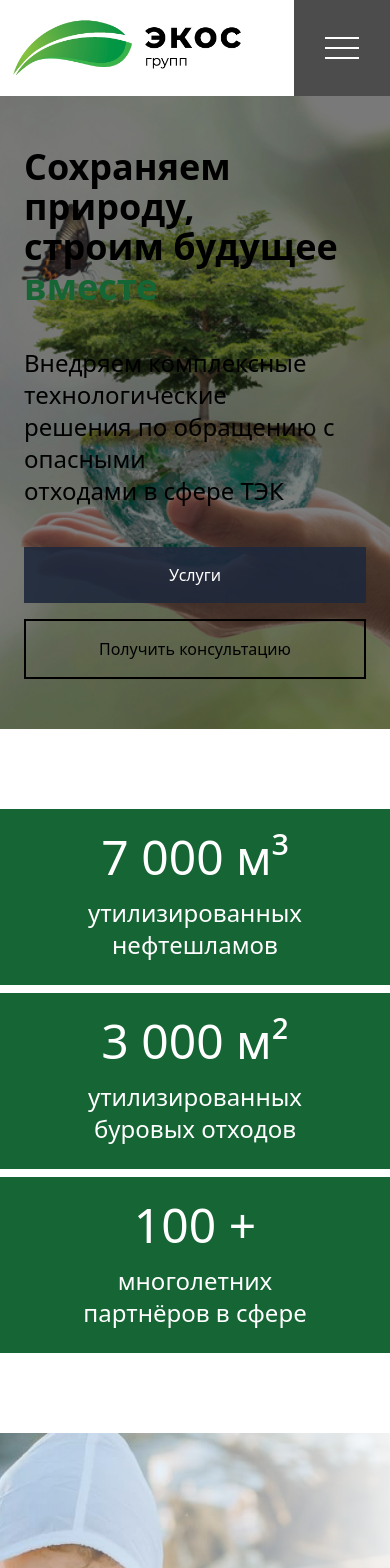
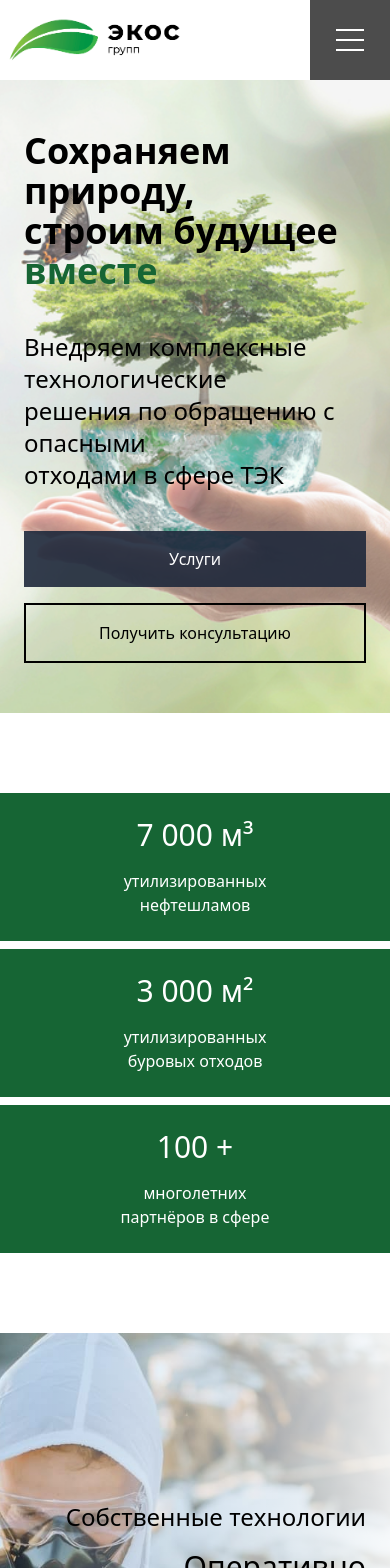
Before and after one commit to eduardovichmsc/ecos, a Next.js app: page / in a window 390 px wide. Shown: the top 1568 px of the page. Built offline with nearby package versions, Linux system fonts and the light colour scheme.

Commit message:
minor changes

```diff
--- a/app/(root)/page.tsx
+++ b/app/(root)/page.tsx
@@ -63,9 +63,9 @@
 						<div
 							key={index}
 							className="bg-green-800 text-white flex flex-col items-center text-center gap-4 lg:py-8 lg:px-0 py-6 px-8">
-							<p className="text-5xl">{data.title}</p>
+							<p className="md:text-5xl text-3xl">{data.title}</p>
 							<p
-								className="text-2xl"
+								className="md:text-2xl text-base"
 								dangerouslySetInnerHTML={{ __html: data.body }}></p>
 						</div>
 					))}
@@ -191,7 +191,7 @@
 											fill
 										/>
 									</div>
-									<div className="bg-white absolute bottom-0 right-0 text-3xl p-10 w-[90%]">
+									<div className="bg-white absolute bottom-0 right-0 md:text-3xl text-xl md:p-10 p-5 w-[90%]">
 										{data.text}
 									</div>
 								</SwiperSlide>
--- a/app/hooks/useWindowSize.tsx
+++ b/app/hooks/useWindowSize.tsx
@@ -1,13 +1,17 @@
+"use client";
 import { useEffect, useState } from "react";
 
 export const useWindowSize = () => {
 	const [values, setValues] = useState({
-		width: window.innerWidth,
-		height: window.innerHeight,
+		width: 0,
+		height: 0,
 	});
 
 	useEffect(() => {
 		const handleResize = () => {
+			if (!window) {
+				return false;
+			}
 			setValues({
 				width: window.innerWidth,
 				height: window.innerHeight,
--- a/app/shared/components/Footer.tsx
+++ b/app/shared/components/Footer.tsx
@@ -37,8 +37,8 @@
 						{footerContacts.map((data, index) => (
 							<div
 								key={index}
-								className="md:text-xl text-base flex items-center">
-								<div className="aspect-square h-16 float-left bg-white/10 rounded-full mr-10 flex justify-center items-center">
+								className="md:text-xl text-base flex items-start">
+								<div className="aspect-square md:h-16 h-10 float-left bg-white/10 rounded-full mr-10 flex justify-center items-center">
 									{data.icon}
 								</div>
 								<p>{data.text}</p>
--- a/app/shared/components/Hero.tsx
+++ b/app/shared/components/Hero.tsx
@@ -25,11 +25,11 @@
 					<Button secondary>Получить консультацию</Button>
 				</div>
 			</div>
-			<div className="md:bg-stone-500 bg-black ml-auto relative z-10 lg:w-[925px] md:w-[600px] w-full lg:h-[800px] md:h-[550px] h-full lg:mr-24">
+			<div className="md:bg-stone-500 bg-white ml-auto relative z-10 lg:w-[925px] md:w-[600px] w-full lg:h-[800px] md:h-[550px] h-full lg:mr-24">
 				<Image
 					src={"/hero.jpg"}
 					fill
-					className="object-cover md:opacity-100 opacity-50"
+					className="object-cover md:opacity-100 opacity-75"
 					style={{ transform: "scaleX(-1)" }}
 					alt=""
 				/>
--- a/app/shared/components/Navbar.tsx
+++ b/app/shared/components/Navbar.tsx
@@ -30,7 +30,7 @@
 					src={"/logo.png"}
 					width={473}
 					height={167}
-					className="object-cover xl:w-[50%] w-full"
+					className="object-cover xl:w-[50%] w-[70%]"
 					alt="logo"
 				/>
 			</Link>
@@ -67,7 +67,7 @@
 				</Link>
 			</div>
 			<div
-				className="shrink-0 grow-0 h-24 aspect-square flex flex-col items-center justify-center bg-black/70 space-y-2 cursor-pointer z-30 ml-auto"
+				className="shrink-0 grow-0 md:h-24 h-20 aspect-square flex flex-col items-center justify-center bg-black/70 space-y-2 cursor-pointer z-30 ml-auto"
 				onClick={toggleMenu}>
 				{/* Menu icon - animated */}
 				<div
--- a/app/shared/ui/Button.tsx
+++ b/app/shared/ui/Button.tsx
@@ -22,8 +22,6 @@
 	children,
 	className,
 }) => {
-	console.log(className);
-
 	return (
 		<button
 			className={clsx(
```
